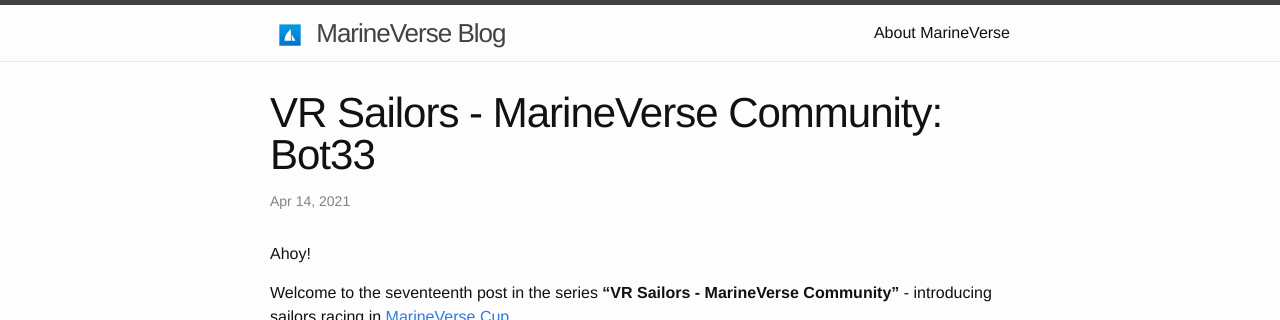
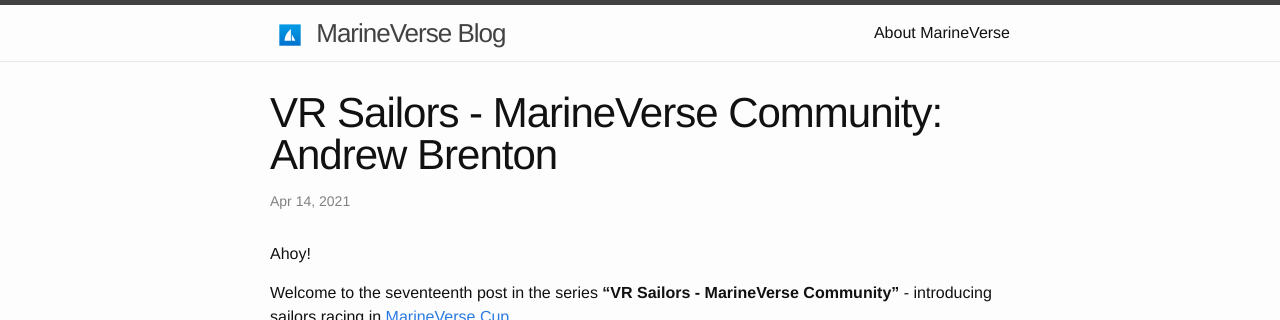
Before and after one commit to marineverse/marineverse.github.io, a Jekyll site: the page built from _posts/2021-04-14-vr-sailors-marineverse-cup-community-mcdermol.markdown, in a window 1280 px wide and 900 px high, cut to the strip 0-320 px from the top of the window. Built offline with Jekyll 4.4.1, drawn with Linux system fonts in a browser that asks for light colours; comment, search, counter and statistics services are not loaded.

Commit message:
fixing name

```diff
--- a/_posts/2021-04-14-vr-sailors-marineverse-cup-community-mcdermol.markdown
+++ b/_posts/2021-04-14-vr-sailors-marineverse-cup-community-mcdermol.markdown
@@ -1,6 +1,6 @@
 ---
 layout: post
-title:  "VR Sailors - MarineVerse Community: Bot33"
+title:  "VR Sailors - MarineVerse Community: Andrew Brenton"
 date:   2021-04-14 07:00:00 +0000
 categories: marineverse
 ---
```
